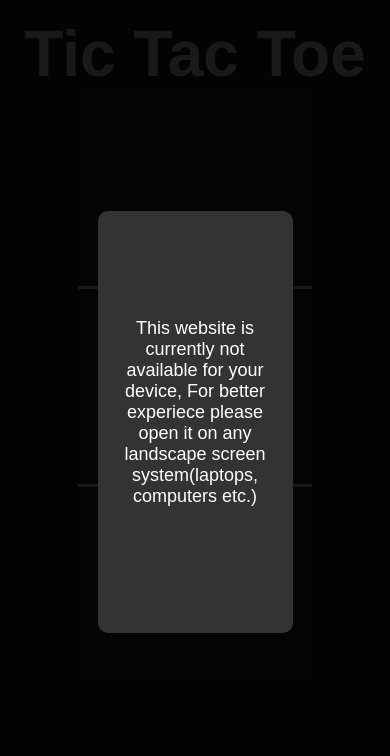
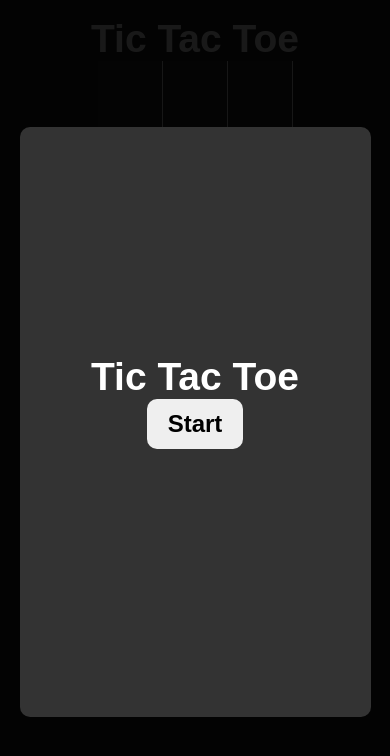
Before and after one commit to YashS-2519/Tic-Tac-Toe, a plain HTML site: page index.html in a window 390 px wide. Drawn offline with Linux system fonts and the light colour scheme.

Commit message:
make responsive and remove alert for android devices

```diff
--- a/script/script.js
+++ b/script/script.js
@@ -112,7 +112,3 @@ button.addEventListener('click', () =>{
     document.querySelector('h5').innerHTML = `Player ${currentPlayer === playerA ? 'A' : 'B'}'s turn`;
     gamestart();
 })
-
-if (window.innerWidth < 800 || window.innerHeight > window.innerWidth) {
-    document.querySelector('.box').innerHTML = `<p>This website is currently not available for your device, For better experiece please open it on any landscape screen system(laptops, computers etc.)</p>`;
-}
--- a/style/style.css
+++ b/style/style.css
@@ -119,3 +119,28 @@ h5{
     text-align: center;
     transition: all ease 0.3s;
 }
+
+@media (max-width: 800px) {
+    .box {
+        height: 70vh;
+        width: 90vw;
+        font-size: 2vw;
+    }
+
+    h1{
+        font-size: 10vw;
+        text-align: center;
+        cursor: default;
+    }
+
+    .board{
+        height: 50vh;
+        width: 50vw;
+    }
+
+    h6{
+        font-size: 200%;
+        color: #fff;
+    }
+
+}
```
